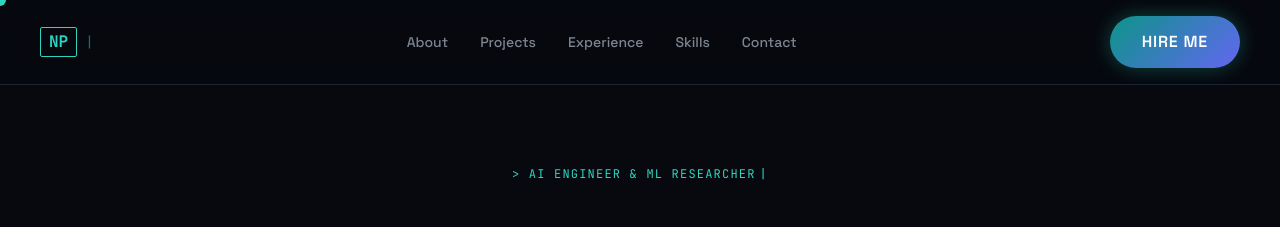
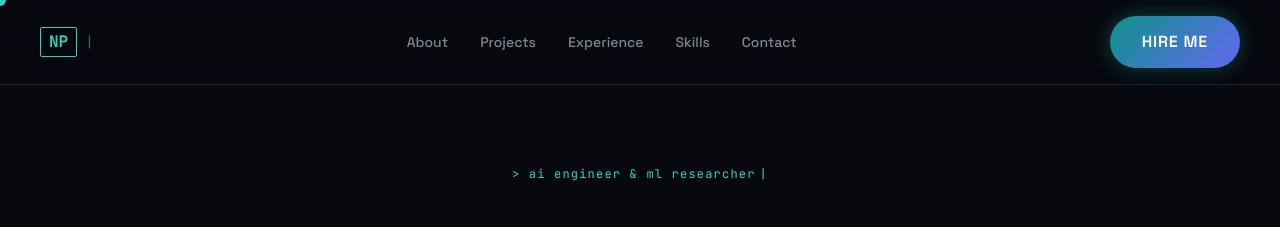
Before and after one commit to navvv29/Navaneed_Portfolio, a React (Vite) app: page / in a window 1280 px wide. Shown: the top 227 px of the page. Built offline with nearby package versions, Linux system fonts and the light colour scheme.

Commit message:
Change terminal labels to lowercase for authentic file name aesthetic

```diff
--- a/src/index.css
+++ b/src/index.css
@@ -56,7 +56,7 @@ body::before {
   font-size: 0.75rem;
   color: var(--accent);
   letter-spacing: 0.1em;
-  text-transform: uppercase;
+  text-transform: lowercase;
 }
 
 /* Scrollbar styling */
```
